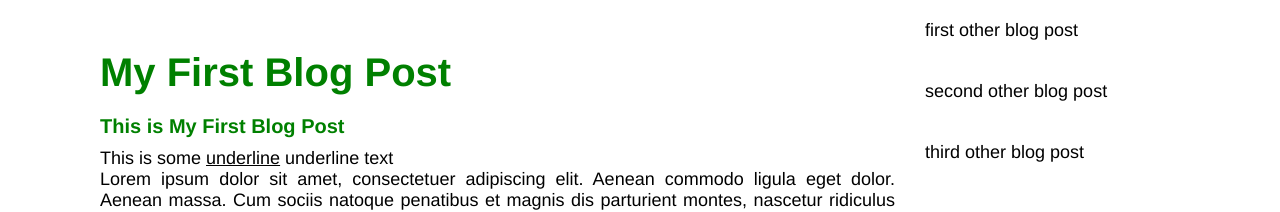
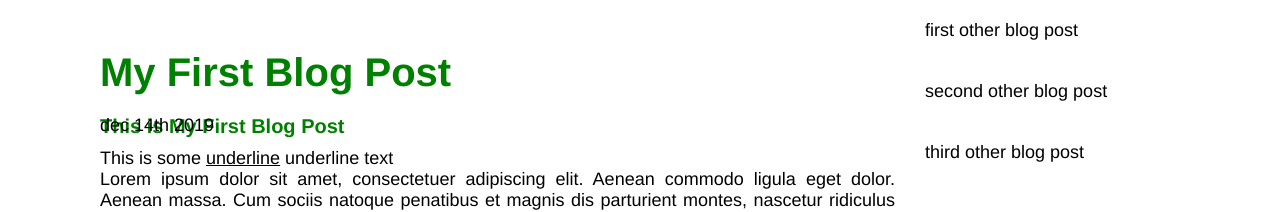
Before and after one commit to mohamedkashifuddin/HTML-5-CSS-3-basic-project, a plain HTML site: page index.html in a window 1280 px wide. Shown: the top 212 px of the page. Drawn offline with Linux system fonts and the light colour scheme.

Commit message:
changes3

```diff
--- a/index.html
+++ b/index.html
@@ -15,6 +15,7 @@
             <div class="Blog-post">
 
             <h1>My First Blog Post</h1>
+                     <p class="date"> dec 14th 2019 </p>
             <h2>This is My First Blog Post</h2>
 
             <p class="main-text">
--- a/style.css
+++ b/style.css
@@ -47,6 +47,7 @@ h2 {
     width: 75%;
     float: left;
     padding: 30px;
+    position: relative;
 
 }
 
@@ -76,3 +77,6 @@ h2 {
     height: 150px;
     width:auto;
 }
+.date{
+    position: absolute;
+}
```
